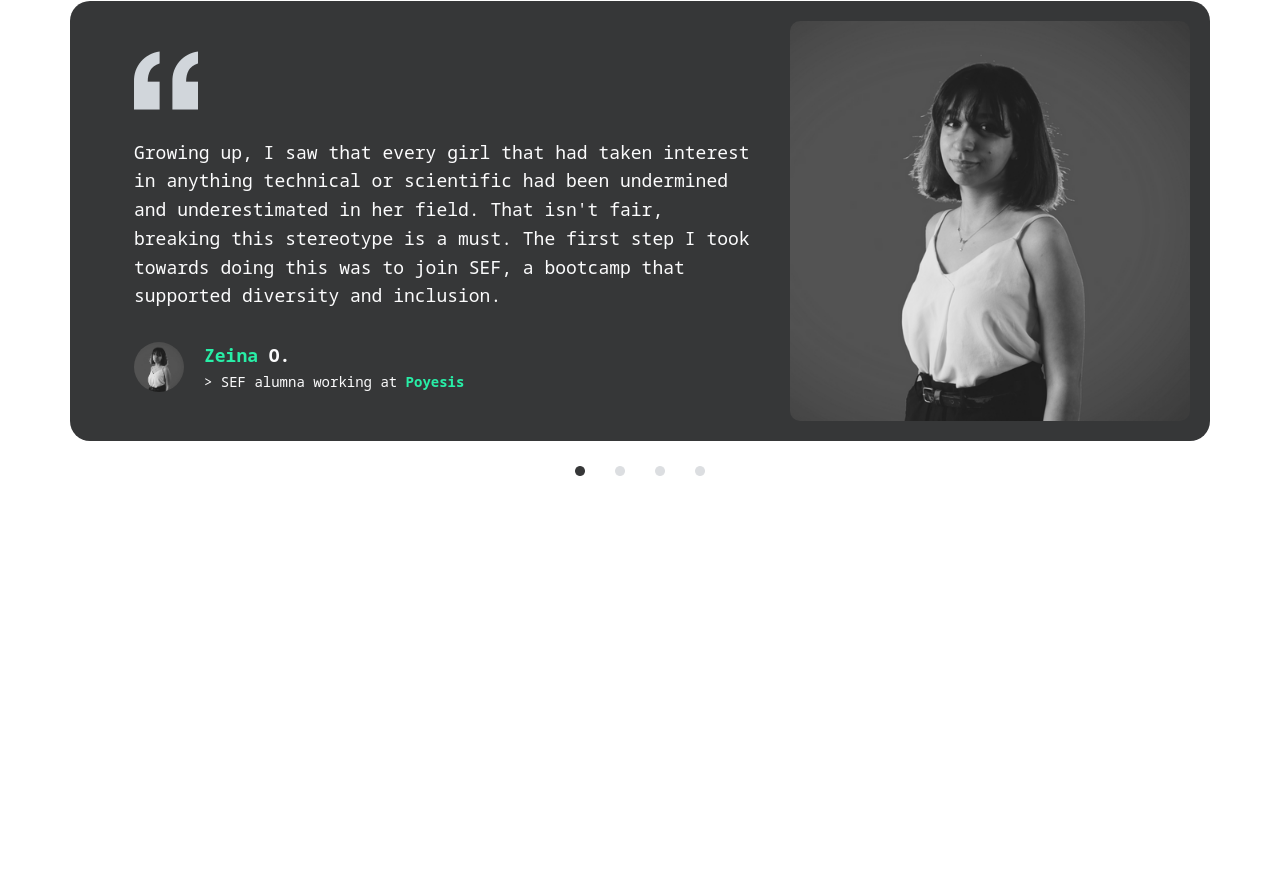
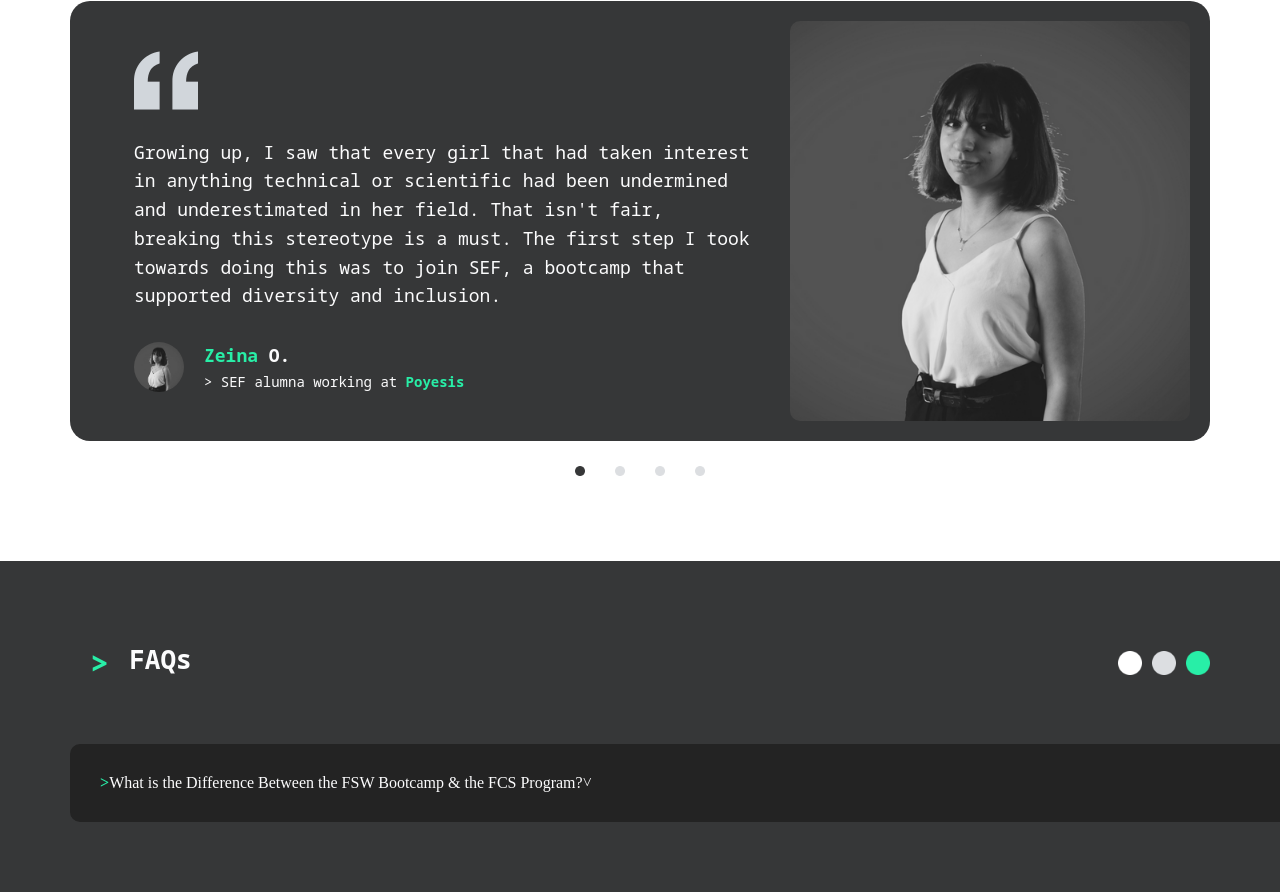
Before and after one commit to joehaddad94/SEFWebsite, a plain HTML site: page index.html in a window 1280 px wide. Shown: the part 4189-5081 px from the top of the page. Before the commit the page ends 4750 px from the top, so only its background shows below. Drawn offline with Linux system fonts and the light colour scheme.

Commit message:
Update 12: Starting with FAQs section. Not Done.

```diff
--- a/index.html
+++ b/index.html
@@ -82,13 +82,11 @@
       <div class="modal-menu-container">
         <div class="left-modal">
           <a href="#home" class="menu-item green">Home</a>
-          <a href="#hello-world-section" class="menu-item">Hello World!</a>
-          <a href="#milestones-section" class="menu-item">Milestones</a>
-          <a href="#programs-section" class="menu-item" class="menu-item"
-            >Programs</a
-          >
-          <a href="#hire-talent-section" class="menu-item">Hire Talent</a>
-          <a href="#home" class="menu-item">Testimonials</a>
+          <a href="#hello-world" class="menu-item">Hello World!</a>
+          <a href="#milestones" class="menu-item">Milestones</a>
+          <a href="#programs" class="menu-item" class="menu-item">Programs</a>
+          <a href="#hire-talent" class="menu-item">Hire Talent</a>
+          <a href="#testimonials" class="menu-item">Testimonials</a>
           <a href="#home" class="menu-item">FAQs</a>
           <a href="#home" class="menu-item">Contact us</a>
           <a href="#home" class="menu-item">Partners</a>
@@ -129,7 +127,7 @@
     </div>
 
     <!-- Hello world -->
-    <div id="hello-world-section" class="hello-world-section">
+    <div id="hello-world" class="hello-world-section">
       <div class="hello-world-container">
         <div class="hello-world-header">
           <div class="arrow-symbol">></div>
@@ -164,7 +162,7 @@
 
     <!-- Milestones -->
 
-    <div id="milestones-section" class="milestones-section">
+    <div id="milestones" class="milestones-section">
       <div class="milestones-container">
         <div class="milestones-header">
           <div class="arrow-symbol">></div>
@@ -231,7 +229,7 @@
     </div>
 
     <!-- Programs -->
-    <div id="programs-section" class="programs-section">
+    <div id="programs" class="programs-section">
       <div class="programs-container">
         <div class="programs-header">
           <div class="arrow-symbol bg-black">></div>
@@ -299,7 +297,7 @@
     </div>
 
     <!-- Hire Talent -->
-    <div id="hire-talent-section" class="hire-talent-section">
+    <div id="hire-talent" class="hire-talent-section">
       <div class="hire-talent-container">
         <div class="hire-talent-header">
           <div class="arrow-symbol bg-black">></div>
@@ -371,7 +369,7 @@
     </div>
 
     <!-- Testimonials -->
-    <div class="testimonials">
+    <div id="testimonials" class="testimonials-section">
       <div class="milestones-container">
         <div class="milestones-header">
           <div class="arrow-symbol">></div>
@@ -466,5 +464,44 @@
         </div>
       </div>
     </div>
+
+    <!-- FAQs -->
+    <div id="faqs" class="faqs-section">
+      <div class="faqs-container">
+        <div class="hire-talent-header">
+          <div class="arrow-symbol bg-black">></div>
+          <div class="hire-talent-title">FAQs</div>
+          <div class="circle-container">
+            <img
+              class="white-circle"
+              src="src/images/circle-white.png"
+              alt="White Circle"
+            />
+            <img
+              class="grey-circle"
+              src="src/images/circle-grey.png"
+              alt="Grey Circle"
+            />
+            <img
+              class="green-circle"
+              src="src/images/circle-green.png"
+              alt="green Circle"
+            />
+          </div>
+        </div>
+        <div class="faqs-body">
+          <div class="question-1">
+            <div class="questions-layout">
+              <div><span class="green">></span></div>
+              <div>
+                What is the Difference Between the FSW Bootcamp & the FCS
+                Program?
+              </div>
+              <div>˅</div>
+            </div>
+          </div>
+        </div>
+      </div>
+    </div>
   </body>
 </html>
--- a/styles/style.css
+++ b/styles/style.css
@@ -896,7 +896,7 @@ body {
   font-size: 20px;
 }
 
-.testimonials {
+.testimonials-section {
   padding-top: 70px;
   padding-bottom: 70px;
 }
@@ -1025,3 +1025,45 @@ body {
   width: 10px;
   height: 10px;
 }
+
+.faqs-section {
+  background-color: #363738;
+  padding-top: 70px;
+  padding-bottom: 70px;
+}
+
+.faqs-container {
+  max-width: 1200px;
+  flex-direction: column;
+  padding-left: 70px;
+  padding-right: 70px;
+  display: flex;
+  margin-left: auto;
+  margin-right: auto;
+}
+
+.faqs-body {
+  height: auto;
+  flex-direction: column;
+  flex: 1;
+  justify-content: space-around;
+  align-items: flex-start;
+  margin-top: 50px;
+  display: flex;
+}
+
+.question-1 {
+  height: auto;
+  color: #fcfcfd;
+  background-color: #232323;
+  align-items: center;
+  padding: 20px;
+  display: flex;
+  width: 1200px;
+  border-radius: 10px;
+  border: 10px solid #232323;
+}
+
+.questions-layout {
+  display: flex;
+}
```
